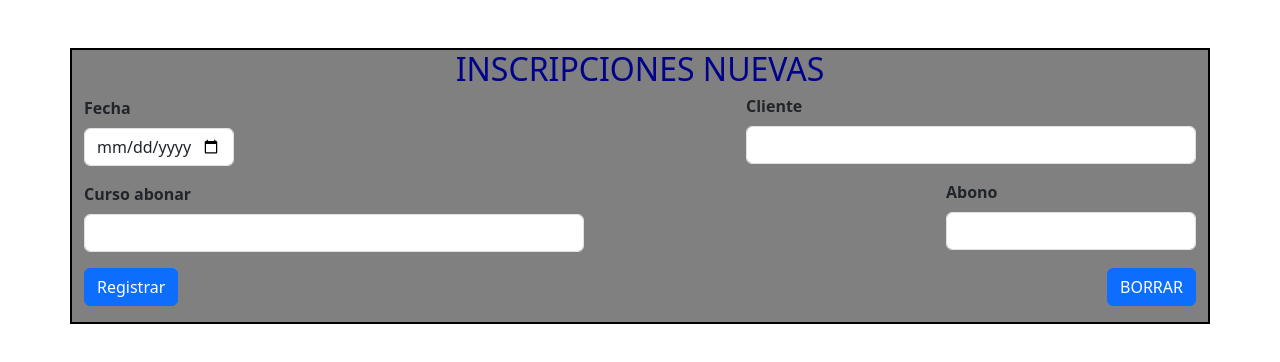
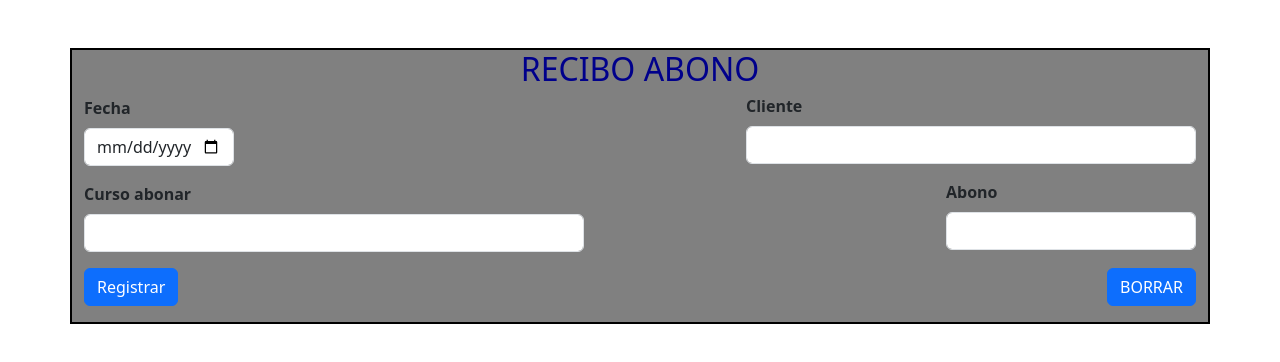
Before and after one commit to alejandrohernandezperez20/App_Academia-Web-Curso-Ingenieria-Software-Avanzado-, a PHP site: page /proyecto3/ventas.php in a window 1280 px wide. Shown: the part 58-420 px from the top of the page. Run offline with PHP 8.4, Linux system fonts and the light colour scheme.

Commit message:
Ventas hecho

```diff
--- a/auditoria/recibo.php
+++ b/auditoria/recibo.php
@@ -2,3 +2,8 @@
 <script>
     document.getElementById("logo").setAttribute("src","../img/1.png");
 </script>
+<div
+    class="container"
+>
+    <button type="button" class="btn btn-danger">VENTAS</button>
+</div>
--- a/bd.sql
+++ b/bd.sql
@@ -29,10 +29,10 @@ CREATE TABLE inscripciones(
     modalidad VARCHAR(30),
     correo VARCHAR(30)
 );
-
+--Se creo la tabla ventas para la base de datos
 CREATE TABLE ventas(
     fecha DATE,
     cliente VARCHAR(30),
     curso VARCHAR(30),
-    abono DECIMAL(30,2)
+    abono int(20)
 );
--- a/ventas.php
+++ b/ventas.php
@@ -2,7 +2,7 @@
 <div
     class="container nt-3 mt-5"
     style="border: 2px solid black;background-color:gray;">
-    <h2 style="text-align:center;color:darkblue;">INSCRIPCIONES NUEVAS</h2>
+    <h2 style="text-align:center;color:darkblue;">RECIBO ABONO</h2>
     <form action="conect_ventas.php" method="post">
         <div class="mb-3">
             <label for="" class="form-label" style="font-weight: bold;">Fecha</label>
@@ -33,7 +33,7 @@
             <input
                 type="text"
                 class="form-control"
-                name="abo"
+                name="curso"
                 id=""
                 aria-describedby="helpId"
                 placeholder=""
@@ -45,7 +45,7 @@
             <input
                 type="text"
                 class="form-control"
-                name=""
+                name="abono"
                 id=""
                 aria-describedby="helpId"
                 placeholder=""
```
Also changed, not shown: conect_ventas.php (added, +7 -0 lines).
